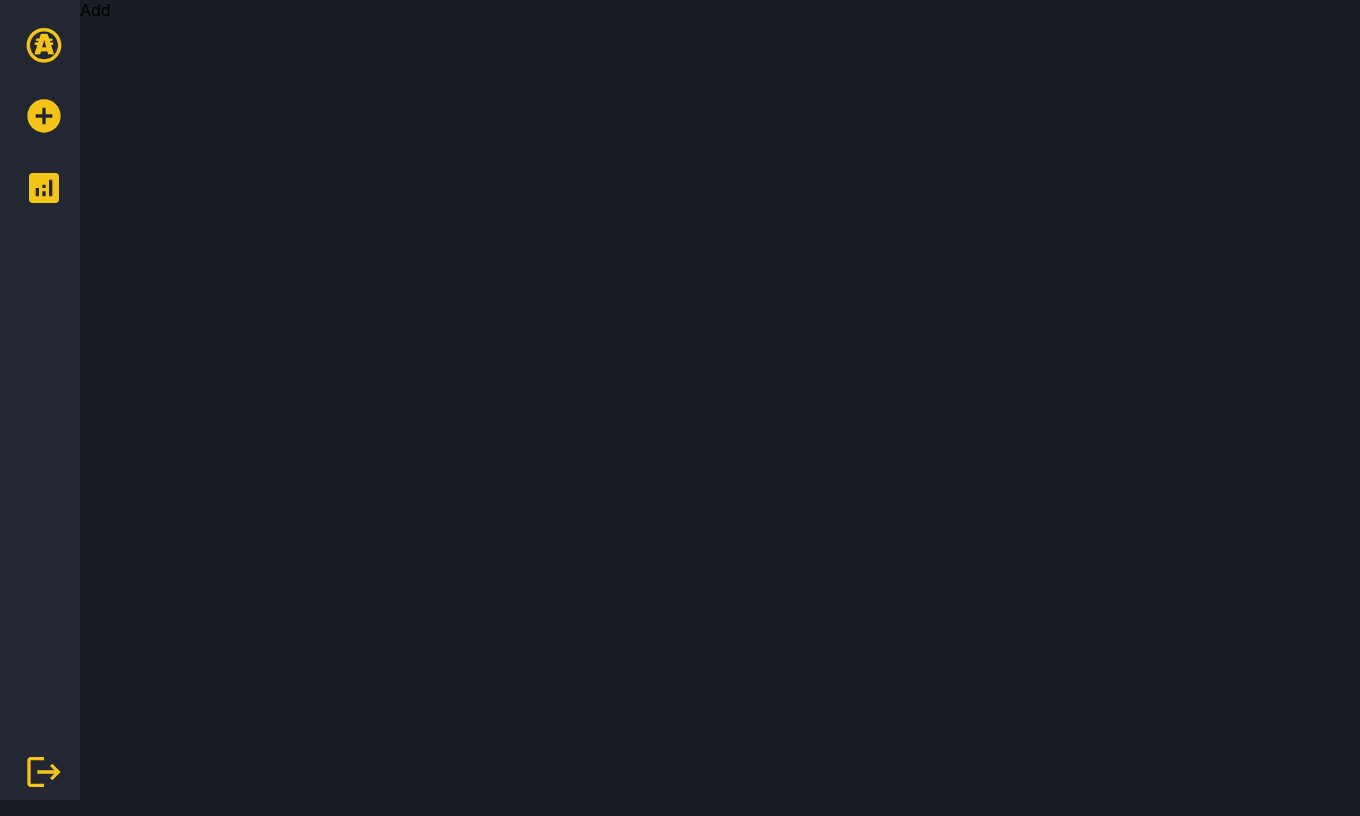
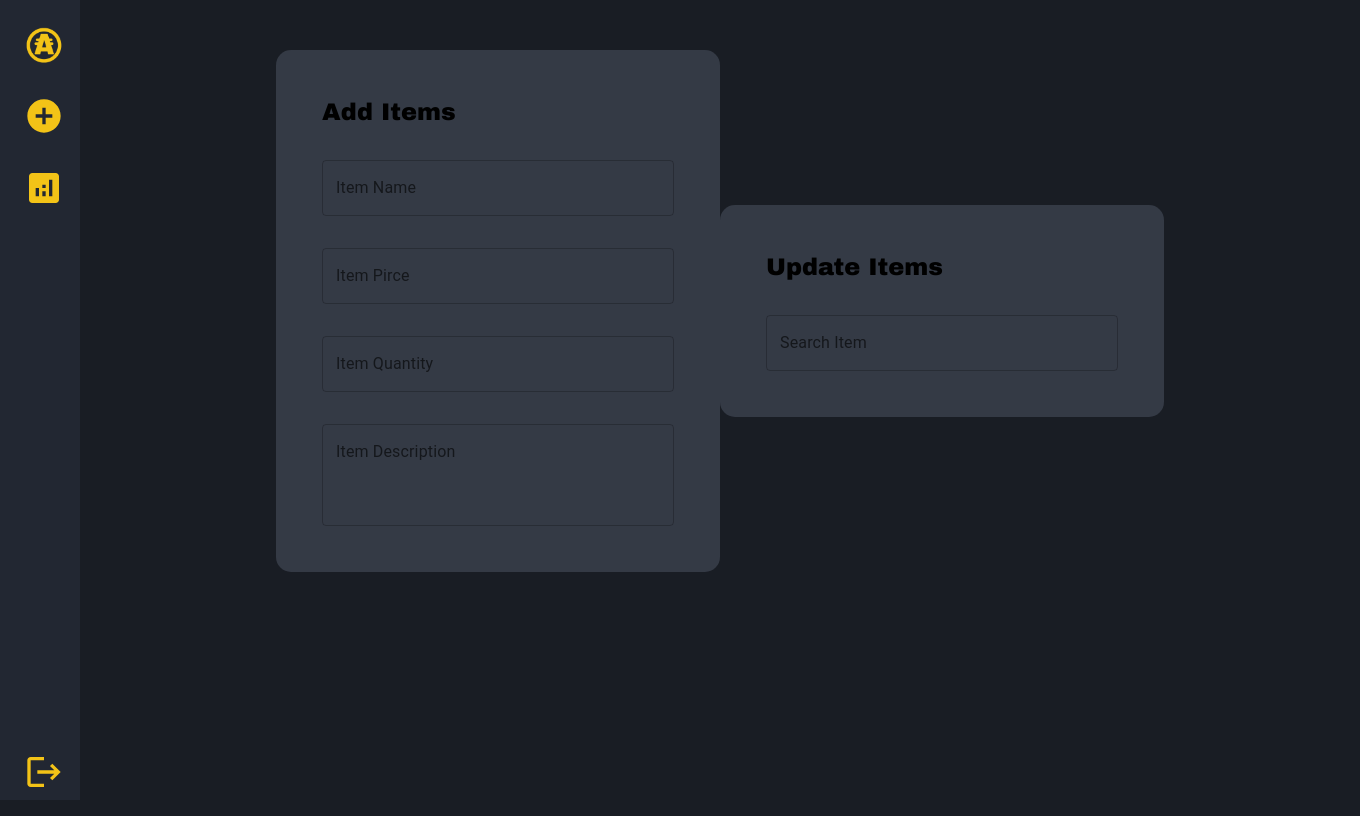
Before and after one commit to yacoublambaz/437react, a React (Create React App) app in the folder aubitcoin/: page /shopadd in a window 1280 px wide. Shown: the whole page, 1360 px wide, since content can reach past the window. Built offline with nearby package versions, Linux system fonts and the light colour scheme.

Commit message:
Did the add pages

```diff
--- a/aubitcoin/src/App.css
+++ b/aubitcoin/src/App.css
@@ -132,3 +132,21 @@ body::-webkit-scrollbar-thumb {
 html {
   overflow: hidden;
 }
+
+
+.wrapper {
+  font-family: Arial;
+  margin-top: 50px;
+  width: 30vw;
+  background-color: var(--ourGrey);
+  border-radius: 15px;
+  padding: 30px;
+  display: flex;
+  flex-direction: column;
+}
+
+.formBox{
+  width: 100vw;
+  align-items: center;
+  justify-content: center;
+}
--- a/aubitcoin/src/pages/AdminAdd.js
+++ b/aubitcoin/src/pages/AdminAdd.js
@@ -2,18 +2,35 @@ import "../App.css";
 import React, { useState } from "react";
 import { getUserToken, saveUserToken, clearUserToken } from "../localStorage";
 import { BrowserRouter, Route, Routes, useNavigate } from "react-router-dom";
-import AnalyticsIcon from '@mui/icons-material/Analytics';
-import AddCircleIcon from '@mui/icons-material/AddCircle';
+import AnalyticsIcon from "@mui/icons-material/Analytics";
+import AddCircleIcon from "@mui/icons-material/AddCircle";
 import {
   IconButton,
   Box,
   List,
   ListItem,
   Icon,
+  Typography,
+  TextField,
+  createTheme,
+  TextareaAutosize,
 } from "@mui/material";
 import LogoutIcon from "@mui/icons-material/Logout";
 import { SERVER_URL } from "../App";
+import { ThemeProvider } from "@emotion/react";
 
+let theme = createTheme({
+  // components:{
+  //   // MuiTextField:{
+
+  //   // }
+  // }
+  palette: {
+    primary: {
+      main: "#000",
+    },
+  },
+});
 
 function AdminAdd() {
   const navigate = useNavigate();
@@ -46,6 +63,7 @@ function AdminAdd() {
   let [authState, setAuthState] = useState(States.PENDING);
 
   return (
+    <ThemeProvider theme={theme}>
       <div className="App">
         <Box display="flex" flexDirection="row">
           <Box className="navbar">
@@ -85,11 +103,37 @@ function AdminAdd() {
           </Box>
 
           <Box className="mainContent">
-            Adddd
+            <Box className="formBox" display="flex" flexDirection="row">
+              <div className="wrapper">
+                <Typography
+                  sx={{ fontFamily: "Arial Black", color: "black" }}
+                  variant="h5"
+                  margin={"1rem"}
+                >
+                  Add Coins
+                </Typography>
 
+                <TextField
+                  sx={{margin: "1rem"}}
+                  type="text"
+                  //value={itemQuantity}
+                  label="Username"
+                  //onChange={(e) => setItemQuantity(e.target.value)}
+                />
+
+                <TextField
+                  sx={{margin: "1rem"}}
+                  type="number"
+                  //value={itemQuantity}
+                  label="ABC Quantity"
+                  //onChange={(e) => setItemQuantity(e.target.value)}
+                />
+              </div>
+            </Box>
           </Box>
         </Box>
       </div>
+    </ThemeProvider>
   );
 }
 export default AdminAdd;
--- a/aubitcoin/src/pages/AdminHome.js
+++ b/aubitcoin/src/pages/AdminHome.js
@@ -2,19 +2,18 @@ import "../App.css";
 import React, { useState } from "react";
 import { getUserToken, saveUserToken, clearUserToken } from "../localStorage";
 import { BrowserRouter, Route, Routes, useNavigate } from "react-router-dom";
-import AnalyticsIcon from '@mui/icons-material/Analytics';
-import AddCircleIcon from '@mui/icons-material/AddCircle';
+import AnalyticsIcon from "@mui/icons-material/Analytics";
+import AddCircleIcon from "@mui/icons-material/AddCircle";
 import {
   IconButton,
   Box,
   List,
   ListItem,
   Icon,
+  Typography,
 } from "@mui/material";
 import LogoutIcon from "@mui/icons-material/Logout";
 import { SERVER_URL } from "../App";
-
-
 
 function AdminHome() {
   const navigate = useNavigate();
@@ -86,8 +85,18 @@ function AdminHome() {
         </Box>
 
         <Box className="mainContent">
-            Homeee
-
+          <img className="bubbles" src={require("../graphics/bubbles.png")} />
+          <Typography
+            sx={{
+              color: "white",
+              fontWeight: "bolder",
+              marginLeft: "5rem",
+              marginTop: "5rem",
+            }}
+            variant="h4"
+          >
+            Welcome Admin
+          </Typography>
         </Box>
       </Box>
     </div>
--- a/aubitcoin/src/pages/ShopAdd.js
+++ b/aubitcoin/src/pages/ShopAdd.js
@@ -10,11 +10,25 @@ import {
   List,
   ListItem,
   Icon,
+  createTheme,
+  TextField,
+  Typography,
 } from "@mui/material";
 import LogoutIcon from "@mui/icons-material/Logout";
 import { SERVER_URL } from "../App";
+import { ThemeProvider } from "@emotion/react";
 
 
+let theme = createTheme({
+  palette: {
+    primary:{
+      main: "#191D24"
+    },
+    secondary: {
+      main : "#ffffff"
+    }
+  }
+})
 
 function ShopAdd() {
   const navigate = useNavigate();
@@ -47,6 +61,8 @@ function ShopAdd() {
   let [authState, setAuthState] = useState(States.PENDING);
 
   return (
+
+    <ThemeProvider theme={theme}>
     <div className="App">
       <Box display="flex" flexDirection="row">
         <Box className="navbar">
@@ -86,11 +102,74 @@ function ShopAdd() {
         </Box>
 
         <Box className="mainContent">
-            Add
+        <Box className="formBox" display="flex" flexDirection="row">
+              <div className="wrapper">
+                <Typography
+                  sx={{ fontFamily: "Arial Black", color: "black" }}
+                  variant="h5"
+                  margin={"1rem"}
+                >
+                  Add Items
+                </Typography>
+
+                <TextField
+                  sx={{margin: "1rem"}}
+                  type="text"
+                  //value={itemQuantity}
+                  label="Item Name"
+                  //onChange={(e) => setItemQuantity(e.target.value)}
+                />
+
+                <TextField
+                  sx={{margin: "1rem"}}
+                  type="number"
+                  //value={itemQuantity}
+                  label="Item Pirce"
+                  //onChange={(e) => setItemQuantity(e.target.value)}
+                />
+
+                <TextField
+                  sx={{margin: "1rem"}}
+                  type="number"
+                  //value={itemQuantity}
+                  label="Item Quantity"
+                  //onChange={(e) => setItemQuantity(e.target.value)}
+                />
+
+                <TextField
+                  sx={{margin: "1rem"}}
+                  type="text"
+                  //value={itemQuantity}
+                  label="Item Description"
+                  multiline
+                  rows={3}
+                  //onChange={(e) => setItemQuantity(e.target.value)}
+                />
+              </div>
+              <div className="wrapper">
+                <Typography
+                  sx={{ fontFamily: "Arial Black", color: "black" }}
+                  variant="h5"
+                  margin={"1rem"}
+                >
+                  Update Items
+                </Typography>
+
+                <TextField
+                  sx={{margin: "1rem"}}
+                  type="text"
+                  //value={itemQuantity}
+                  label="Search Item"
+                  //onChange={(e) => setItemQuantity(e.target.value)}
+                />
+
+              </div>
+            </Box>
 
         </Box>
       </Box>
     </div>
+    </ThemeProvider>
   );
 }
 export default ShopAdd;
--- a/aubitcoin/src/pages/ShopHome.js
+++ b/aubitcoin/src/pages/ShopHome.js
@@ -2,19 +2,11 @@ import "../App.css";
 import React, { useState } from "react";
 import { getUserToken, saveUserToken, clearUserToken } from "../localStorage";
 import { BrowserRouter, Route, Routes, useNavigate } from "react-router-dom";
-import AnalyticsIcon from '@mui/icons-material/Analytics';
-import AddCircleIcon from '@mui/icons-material/AddCircle';
-import {
-  IconButton,
-  Box,
-  List,
-  ListItem,
-  Icon,
-} from "@mui/material";
+import AnalyticsIcon from "@mui/icons-material/Analytics";
+import AddCircleIcon from "@mui/icons-material/AddCircle";
+import { IconButton, Box, List, ListItem, Icon, Typography } from "@mui/material";
 import LogoutIcon from "@mui/icons-material/Logout";
 import { SERVER_URL } from "../App";
-
-
 
 function ShopHome() {
   const navigate = useNavigate();
@@ -86,8 +78,18 @@ function ShopHome() {
         </Box>
 
         <Box className="mainContent">
-            Homeee
-
+          <img className="bubbles" src={require("../graphics/bubbles.png")} />
+          <Typography
+            sx={{
+              color: "white",
+              fontWeight: "bolder",
+              marginLeft: "5rem",
+              marginTop: "5rem",
+            }}
+            variant="h4"
+          >
+            Welcome T-Marbouta Shop Manager
+          </Typography>
         </Box>
       </Box>
     </div>
```
Lines whose indentation alone changed are shown as unchanged.
